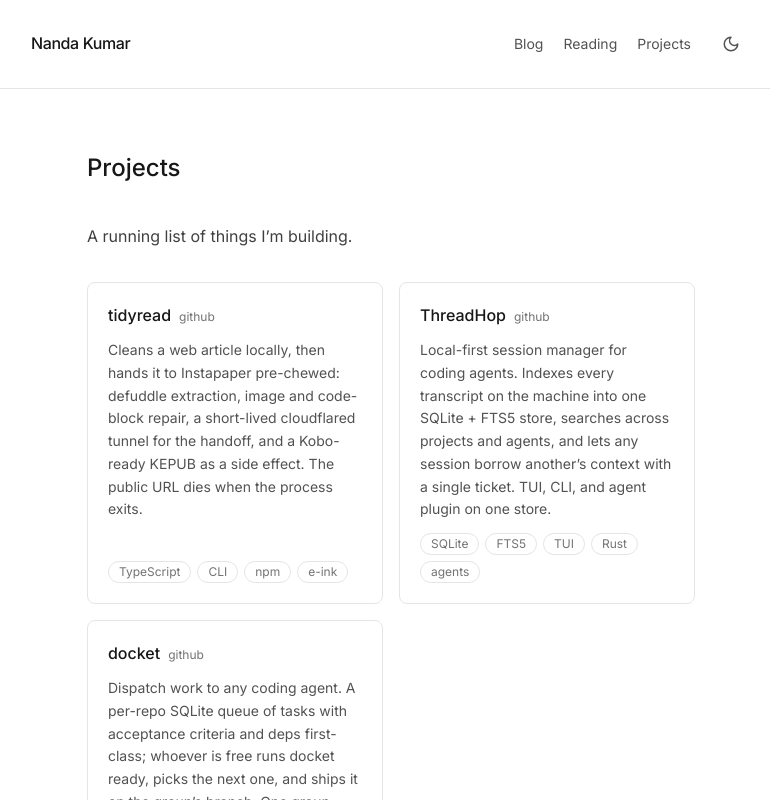
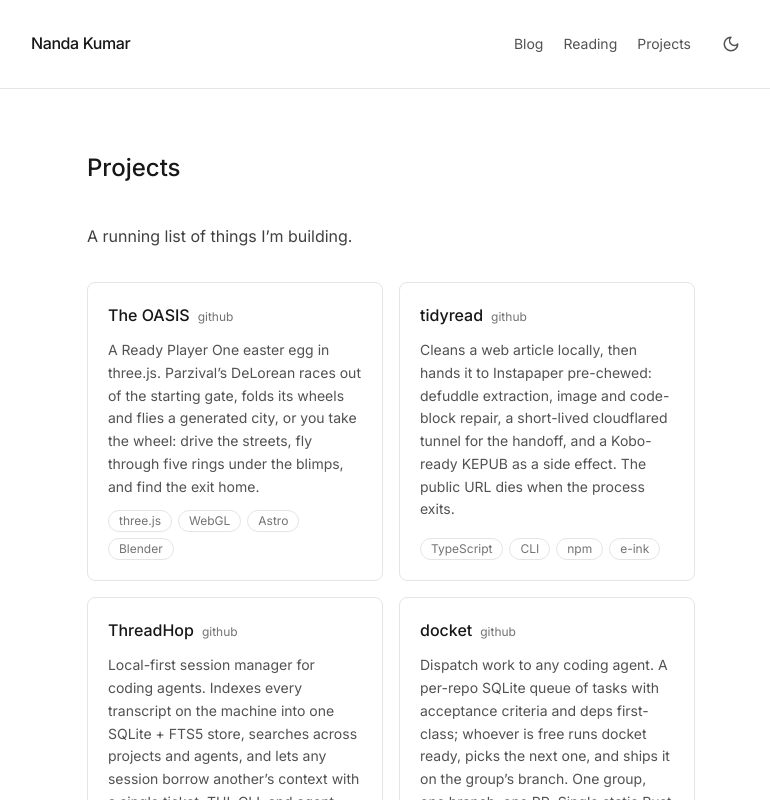
Before and after one commit to parzival1l/parzival1l.github.io, a Next.js app: page /projects in a window 1280 px wide. Shown: the top 800 px of the page, without its empty margins (249-1019 px from the left). Built offline with nearby package versions, Linux system fonts and the light colour scheme; no server answers.

Commit message:
Add the OASIS to the Projects page
The card links to oasis.parzival.computer. A new optional source field points its github link at sites/oasis, since the OASIS lives in this repo.

```diff
--- a/app/projects/page.tsx
+++ b/app/projects/page.tsx
@@ -9,6 +9,18 @@ export const metadata = {
     badge on each card comes live from the GitHub API — it exists to shame
     me into committing, so don't cache it. */
 const projects: ProjectData[] = [
+  {
+    name: 'The OASIS',
+    repo: 'parzival1l/parzival1l.github.io',
+    source: 'https://github.com/parzival1l/parzival1l.github.io/tree/main/sites/oasis',
+    url: 'https://oasis.parzival.computer',
+    description:
+      'A Ready Player One easter egg in three.js. Parzival\u2019s DeLorean ' +
+      'races out of the starting gate, folds its wheels and flies a ' +
+      'generated city, or you take the wheel: drive the streets, fly ' +
+      'through five rings under the blimps, and find the exit home.',
+    tags: ['three.js', 'WebGL', 'Astro', 'Blender'],
+  },
   {
     name: 'tidyread',
     repo: 'parzival1l/tidyread',
--- a/components/project-card.tsx
+++ b/components/project-card.tsx
@@ -12,6 +12,9 @@ export interface ProjectData {
   /** Optional product site. When set, the card title links here instead of
       the repo. The small `github` link next to the title always shows. */
   url?: string
+  /** Optional link for the `github` label, for a project that lives in a
+      folder of another repo. Defaults to the repo. */
+  source?: string
   /** Short facet chips: language, distribution, whatever earns the space. */
   tags: string[]
 }
@@ -77,7 +80,7 @@ export function ProjectCard({ project }: { project: ProjectData }) {
             {project.name}
           </a>
           <a
-            href={`https://github.com/${project.repo}`}
+            href={project.source ?? `https://github.com/${project.repo}`}
             className="text-xs text-neutral-500 underline-offset-4 hover:underline"
           >
             github
```
